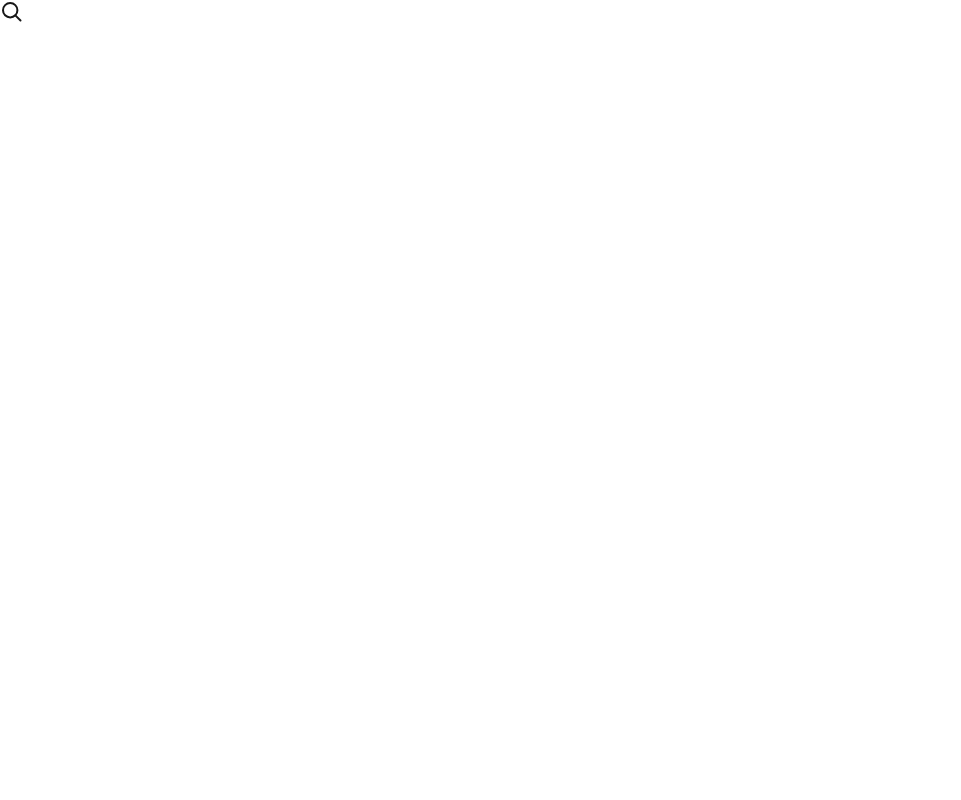
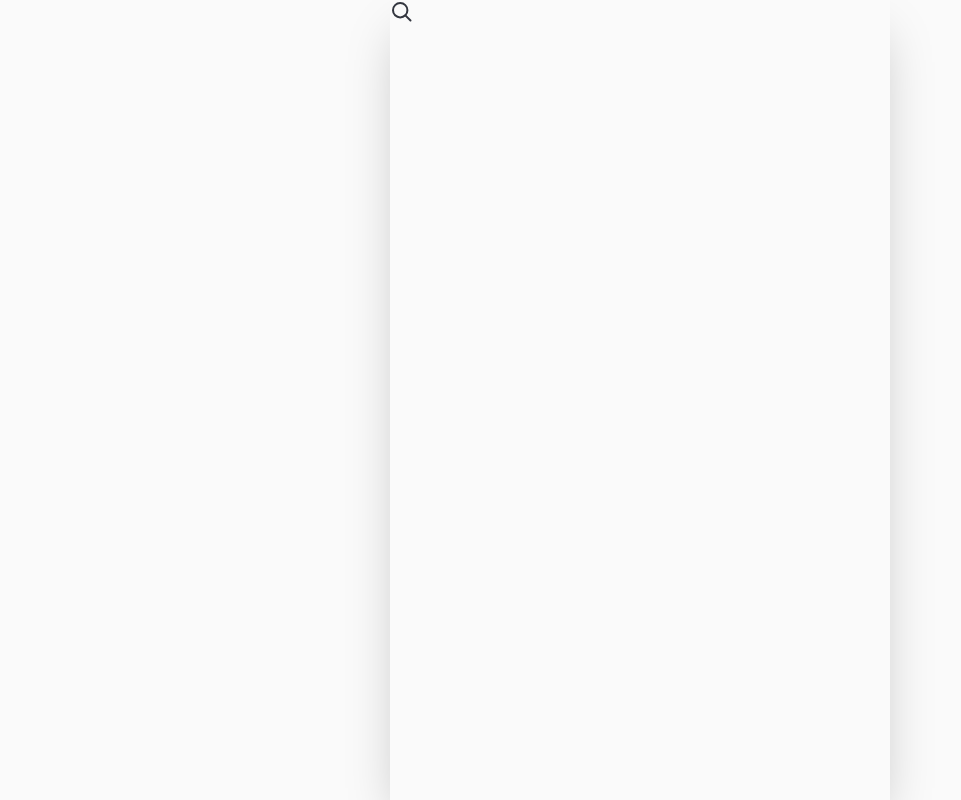
Before and after one commit to Head-4/Head-4-FE-Next, a Next.js app: page / in a window 1280 px wide. Shown: the whole page, without its empty margins (0-961 px from the left). Built offline with nearby package versions, Linux system fonts and the light colour scheme; a web font is replaced by a local one.

Commit message:
style: 타이포그라피 설정, 모바일 사이즈 설정

```diff
--- a/src/app/globals.css
+++ b/src/app/globals.css
@@ -2,21 +2,142 @@
 @import "tailwindcss";
 
 :root {
-  --background: #ffffff;
-  --foreground: #171717;
+    --background: #FAFAFA;
+    --foreground: #33363F;
 }
 
 @theme {
     --font-pretendard: "pretendard";
-  --color-black: #333333;
+    /*--color-black: #33363F;*/
+    --color-blue-primary: #246AD2;
+
+    --color-gray-lightGray: #E9E9E9;
+    --color-gray-50: #F7F7F7;
+    --color-gray-200: #E2E2E2;
+    --color-gray-300: #D0D0D0;
+    --color-gray-400: #B7B7B7;
+    --color-gray-500: #949494;
+    --color-gray-600: #707070;
 }
 
 @layer components {
-  .typography-example {
-    font-size: 1.125rem;
-    line-height: 1.5rem;
+    .typography-H1 {
+        font-size: 2rem; /* 32px */
+        line-height: 2.75rem; /* 44px */
+        font-weight: 700;
+    }
+
+    .typography-H2 {
+        font-size: 1.75rem; /* 28px */
+        line-height: 2.25rem; /* 36px */
+        font-weight: 700;
+    }
+
+    .typography-H3 {
+        font-size: 1.5rem; /* 24px */
+        line-height: 2rem; /* 32px */
+        font-weight: 700;
+    }
+
+    .typography-H4 {
+        font-size: 1.25rem; /* 20px */
+        line-height: 1.75rem; /* 28px */
+        font-weight: 700;
+    }
+
+    .typography-T1 {
+        font-size: 1.5rem; /* 24px */
+        line-height: 2rem; /* 32px */
         font-weight: 600;
     }
+
+    .typography-T2_bold {
+        font-size: 1.25rem; /* 20px */
+        line-height: 1.75rem; /* 28px */
+        font-weight: 700;
+    }
+
+    .typography-T2_semibold {
+        font-size: 1.25rem; /* 20px */
+        line-height: 1.75rem; /* 28px */
+        font-weight: 600;
+    }
+
+    .typography-T3_semibold {
+        font-size: 1.125rem; /* 18px */
+        line-height: 1.5rem; /* 24px */
+        font-weight: 600;
+    }
+
+    .typography-T3_medium {
+        font-size: 1.125rem; /* 18px */
+        line-height: 1.5rem; /* 24px */
+        font-weight: 500;
+    }
+
+    .typography-T4_bold {
+        font-size: 1rem; /* 16px */
+        line-height: 1.5rem; /* 24px */
+        font-weight: 700;
+    }
+
+    .typography-T4_semibold {
+        font-size: 1rem; /* 16px */
+        line-height: 1.5rem; /* 24px */
+        font-weight: 600;
+    }
+
+    .typography-T4_medium {
+        font-size: 1rem; /* 16px */
+        line-height: 1.5rem; /* 24px */
+        font-weight: 500;
+    }
+
+    .typography-B1_bold {
+        font-size: 1rem; /* 16px */
+        line-height: 1.5rem; /* 24px */
+        font-weight: 700;
+    }
+
+    .typography-B1_semibold {
+        font-size: 1rem; /* 16px */
+        line-height: 1.5rem; /* 24px */
+        font-weight: 600;
+    }
+
+    .typography-B1_medium {
+        font-size: 1rem; /* 16px */
+        line-height: 1.5rem; /* 24px */
+        font-weight: 500;
+    }
+
+    .typography-B2_semibold {
+        font-size: 0.875rem; /* 14px */
+        line-height: 1.125rem; /* 18px */
+        font-weight: 600;
+    }
+
+    .typography-B2_medium {
+        font-size: 0.875rem; /* 14px */
+        line-height: 1.125rem; /* 18px */
+        font-weight: 500;
+    }
+
+    .typography-B3_semibold {
+        font-size: 0.75rem; /* 12px */
+        line-height: 1rem; /* 16px */
+        font-weight: 600;
+    }
+
+    .typography-B3_medium {
+        font-size: 0.75rem; /* 12px */
+        line-height: 1rem; /* 16px */
+        font-weight: 500;
+    }
+}
+
+html, body {
+    touch-action: manipulation;
 }
 
 body {
--- a/src/app/layout.tsx
+++ b/src/app/layout.tsx
@@ -14,15 +14,18 @@ export const metadata: Metadata = {
 }
 
 export default function RootLayout({
-                                     children,
-                                   }: Readonly<{
-  children: React.ReactNode;
+  children,
+}: Readonly<{
+  children: React.ReactNode
 }>) {
   return (
     <html lang="ko">
-    <body className="antialiased">
-    {children}
-    </body>
+      <body className="mx-auto flex min-h-screen max-w-[500px] flex-col shadow-2xl">
+        <>
+          <header></header>
+          <main className="flex-1">{children}</main>
+        </>
+      </body>
     </html>
   )
 }
```
Lines whose indentation alone changed are shown as unchanged.
